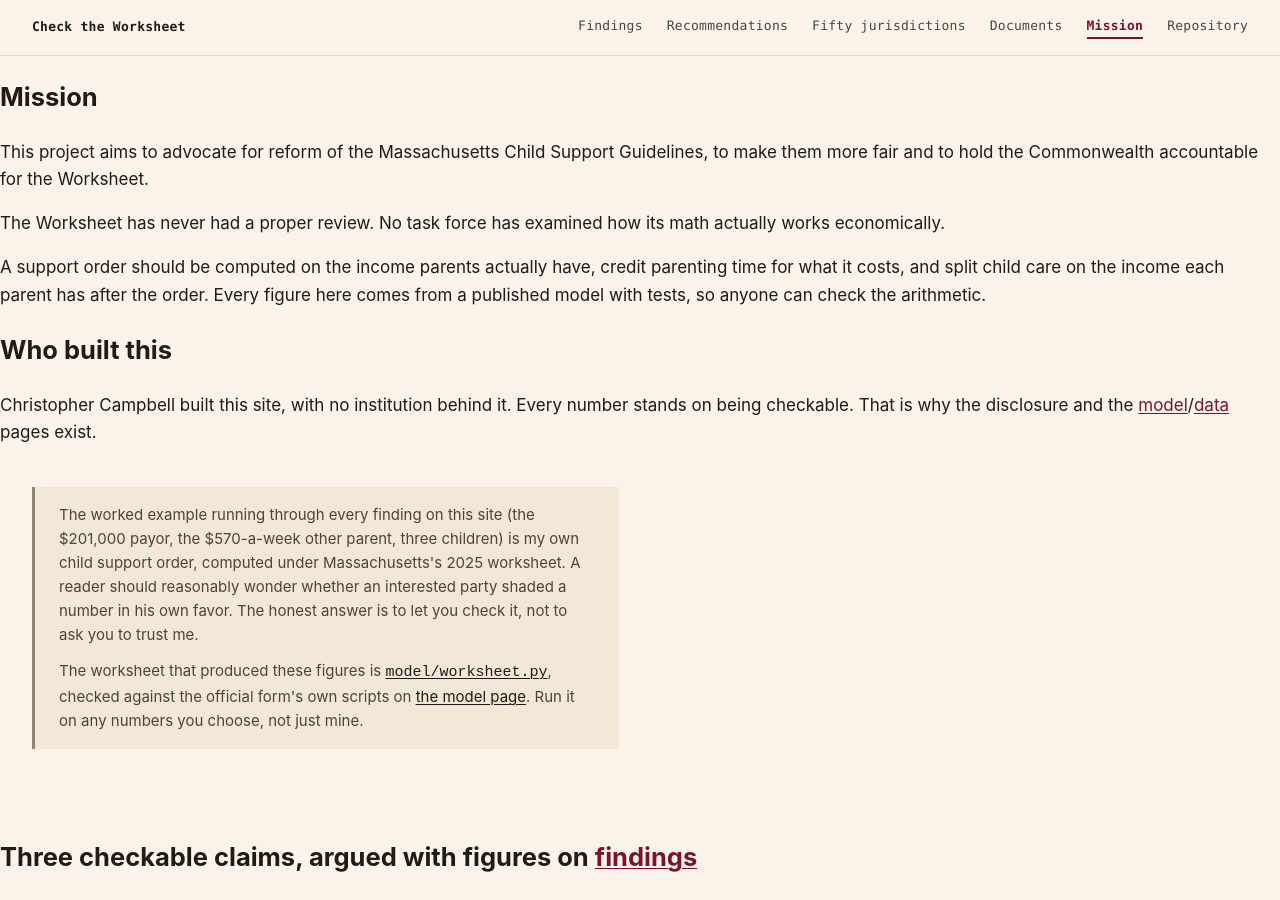
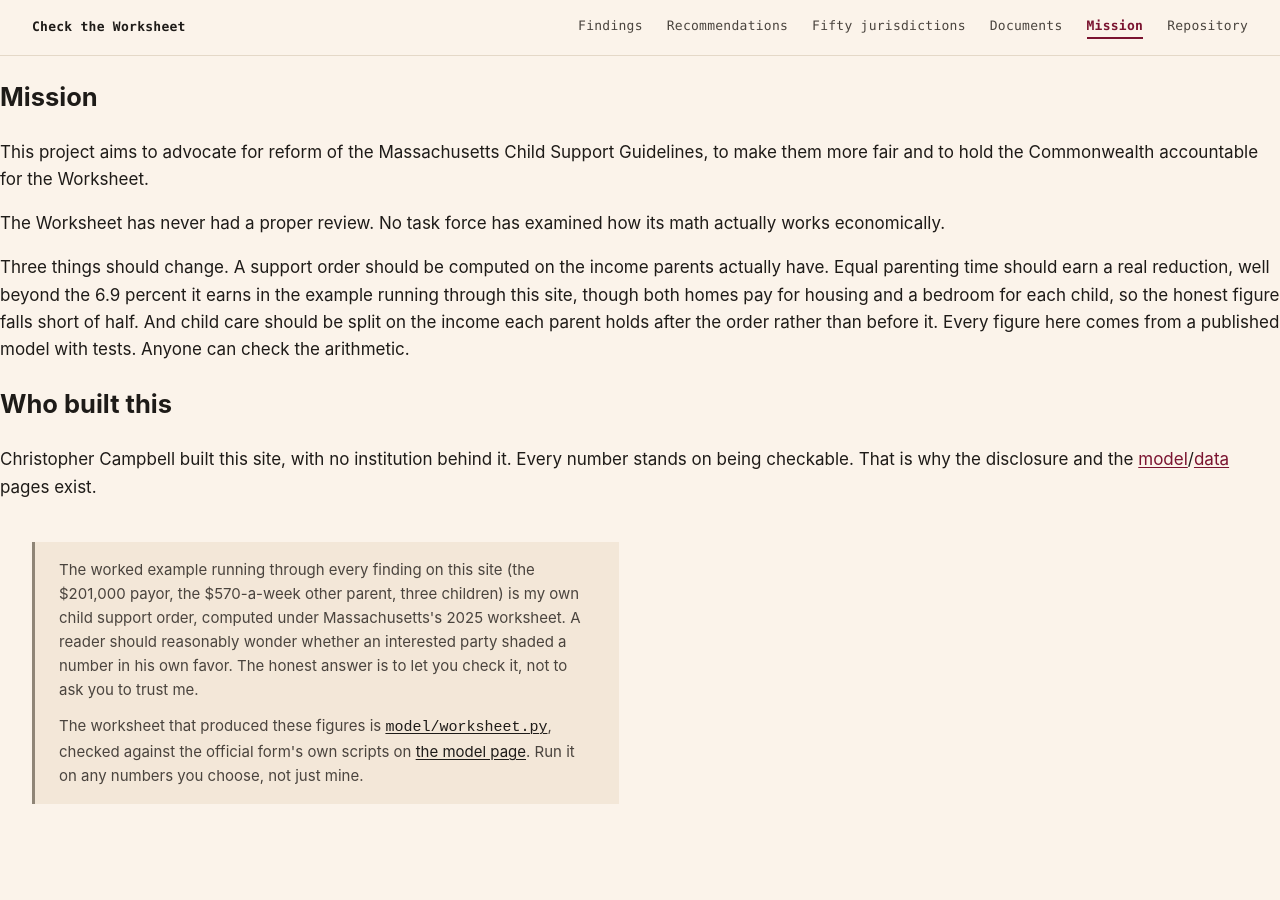
Before and after one commit to campbefs/checktheworksheet, a Jekyll site: the page built from about/index.md, in a window 1280 px wide and 900 px high. Built offline with Jekyll 4.4.1, drawn with Linux system fonts in a browser that asks for light colours.

Commit message:
Mission: equal parenting time should earn a real reduction, short of half because both homes carry fixed costs

```diff
--- a/about/index.md
+++ b/about/index.md
@@ -24,9 +24,12 @@ them more fair and to hold the Commonwealth accountable for the Worksheet.
 The Worksheet has never had a proper review. No task force has examined how its math actually works
 economically.
 
-A support order should be computed on the income parents actually have, credit parenting time for
-what it costs, and split child care on the income each parent has after the order. Every figure here
-comes from a published model with tests, so anyone can check the arithmetic.
+Three things should change. A support order should be computed on the income parents actually have.
+Equal parenting time should earn a real reduction, well beyond the 6.9 percent it earns in the
+example running through this site, though both homes pay for housing and a bedroom for each child, so
+the honest figure falls short of half. And child care should be split on the income each parent holds
+after the order rather than before it. Every figure here comes from a published model with tests.
+Anyone can check the arithmetic.
 
 ## Who built this
 
```
